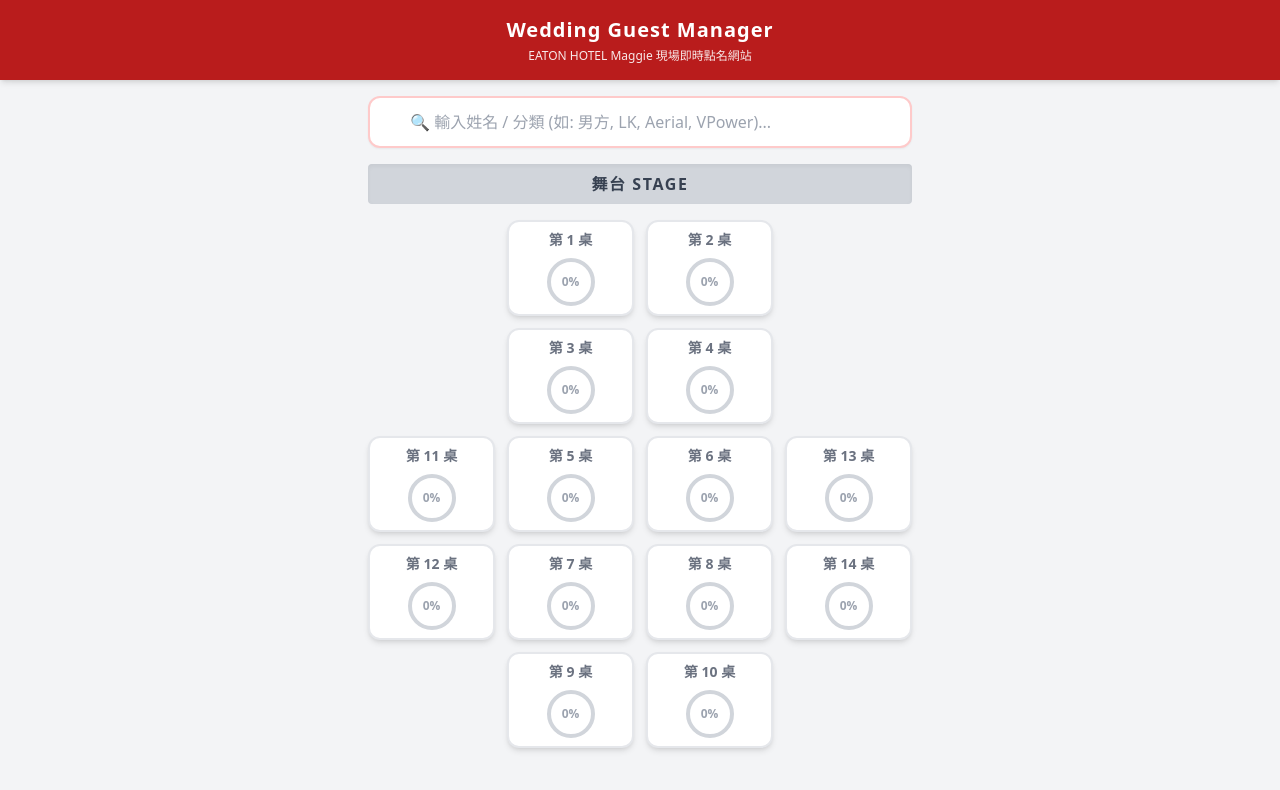
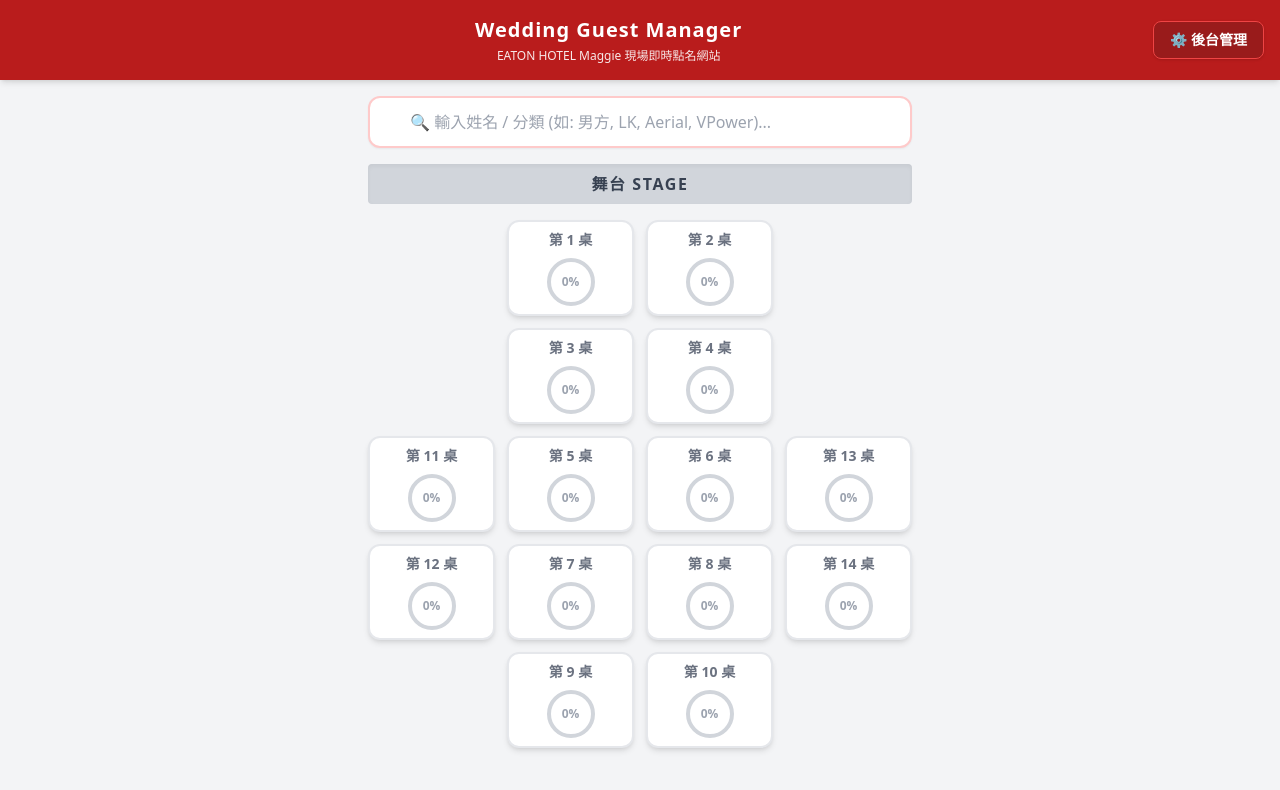
Before and after one commit to p715klk/wedding_seatern, a plain HTML site: page index.html in a window 1280 px wide. Drawn offline with nearby package versions, Linux system fonts and the light colour scheme; no server answers.

Commit message:
Update index.html

```diff
--- a/index.html
+++ b/index.html
@@ -10,11 +10,15 @@
 
     <link rel="stylesheet" href="style.css">
 </head>
-<body class="bg-gray-100 text-gray-800 font-sans pb-12">
+<body class="bg-gray-100 text-gray-800 font-sans pb-12 select-none">
 
-    <header class="bg-red-700 text-white p-4 shadow-md sticky top-0 z-50 text-center">
-        <h1 class="text-xl font-bold tracking-wider">Wedding Guest Manager</h1>
-        <p class="text-xs opacity-90 mt-1">EATON HOTEL Maggie 現場即時點名網站</p>
+    <header class="bg-red-700 text-white p-4 shadow-md sticky top-0 z-50 flex justify-between items-center">
+        <div class="flex-1 text-center pl-12"> <h1 class="text-xl font-bold tracking-wider">Wedding Guest Manager</h1>
+            <p class="text-xs opacity-90 mt-1">EATON HOTEL Maggie 現場即時點名網站</p>
+        </div>
+        <a href="admin/admin.html" class="bg-red-800 hover:bg-red-900 border border-red-500 text-white px-2.5 py-1.5 sm:px-4 sm:py-2 rounded-lg text-xs sm:text-sm font-bold shadow transition shrink-0">
+            ⚙️ 後台管理
+        </a>
     </header>
 
     <div class="max-w-xl mx-auto mt-4 px-4">
```
